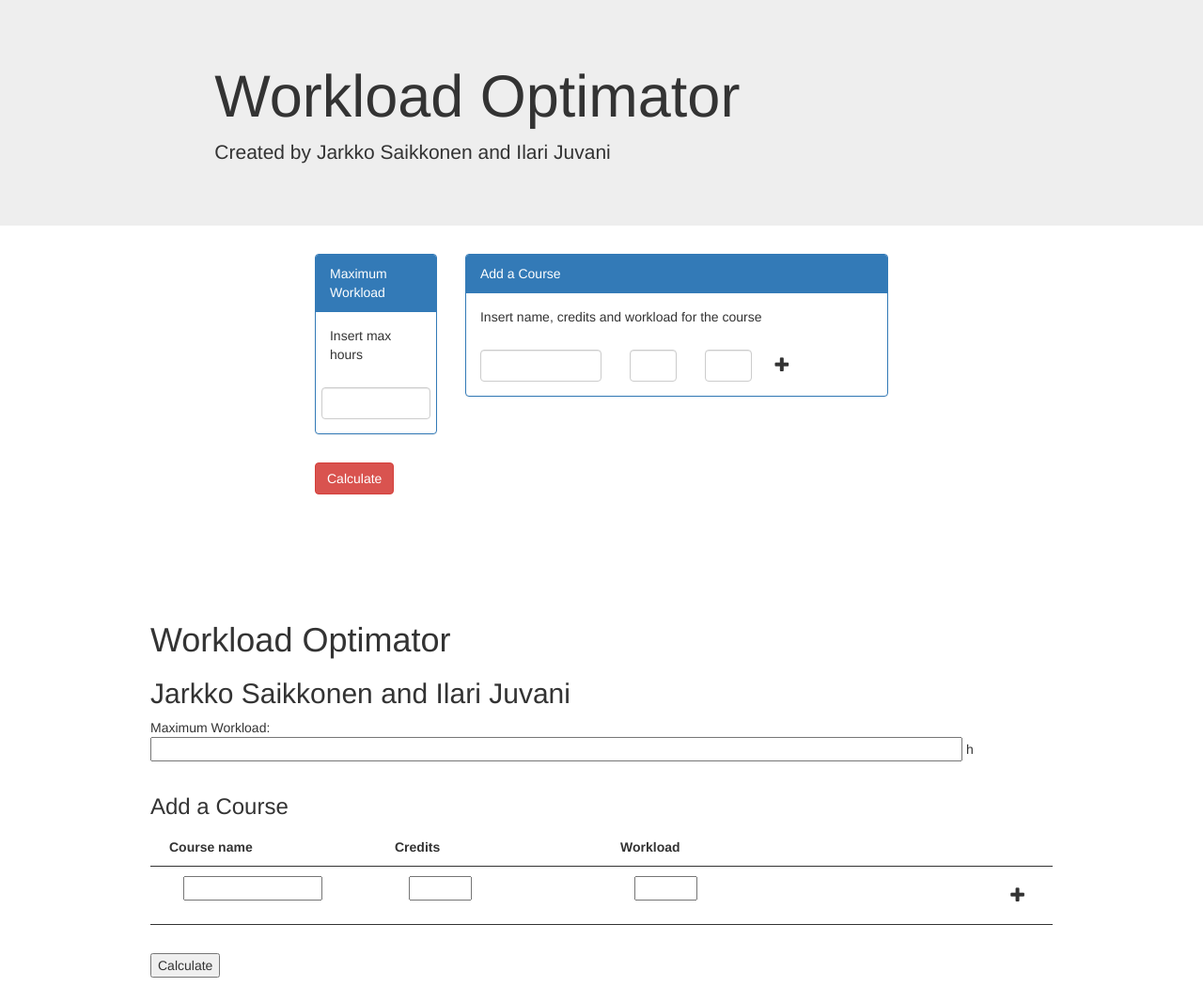
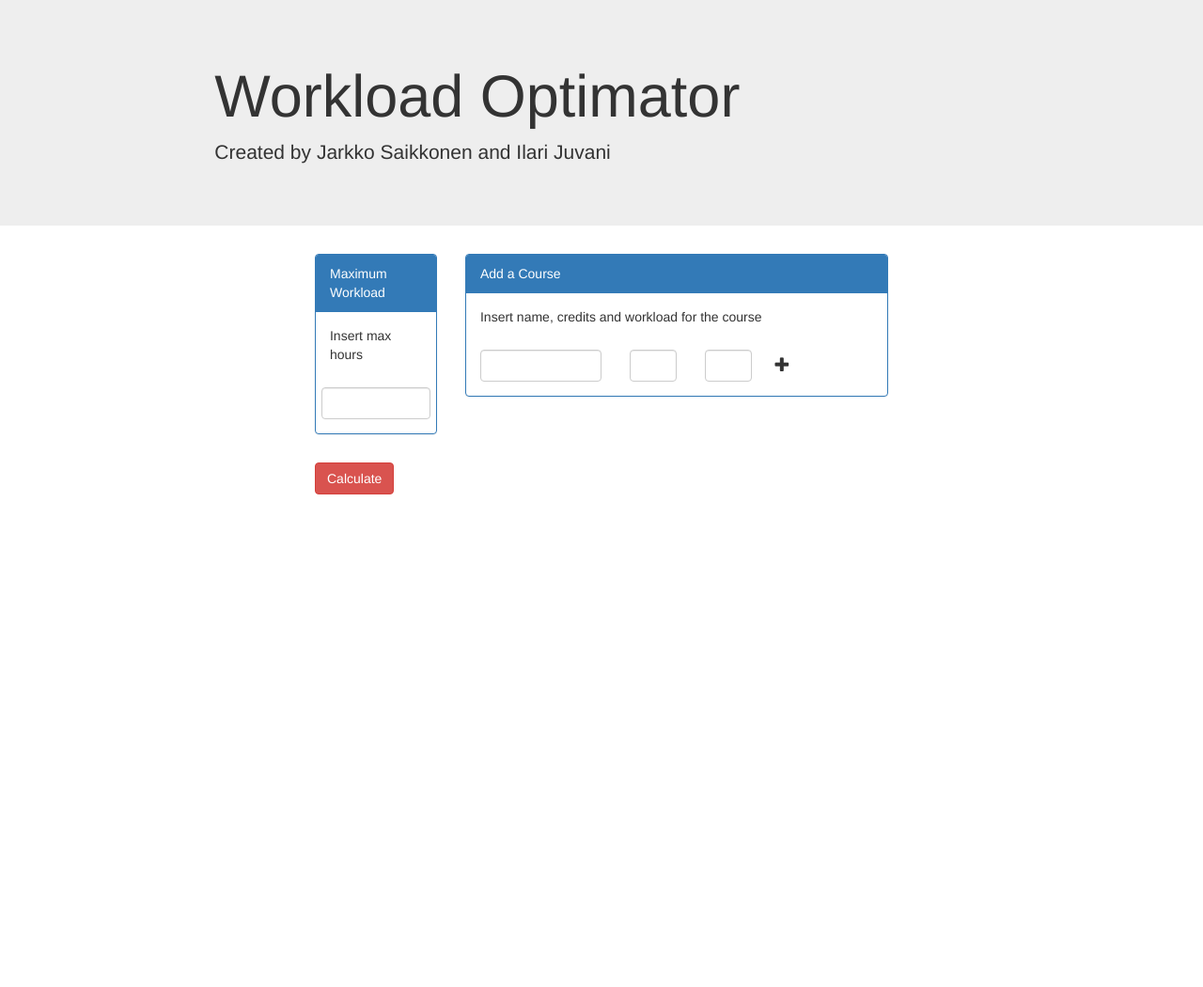
Before and after one commit to Jakewell/WorkloadOptimator, a plain HTML site: page index.html in a window 1280 px wide. Shown: the whole page at 94% size. After the commit the page ends 800 px from the top, so only its background shows below. Drawn offline with nearby package versions, Linux system fonts and the light colour scheme.

Commit message:
Update index.html

```diff
--- a/index.html
+++ b/index.html
@@ -86,35 +86,5 @@
 			</div>
 		</div>
 	</div>
-
-	<div id="mainContainer">
-		<h1>Workload Optimator</h1>
-		<h2>Jarkko Saikkonen and Ilari Juvani</h2>
-		<p>Maximum Workload: <input id="maxWorkloadInput" type="text" size="5" maxlength="3"> h</p>
-
-		<div id="addCourseContainer">
-			<h3>Add a Course</h3>
-			<table id="addCourseTable">
-				<tr>
-					<th>Course name</th>
-					<th>Credits</th>
-					<th>Workload</th>
-				</tr>
-				<tr>
-					<td><input id="courseNameInput" type="text" size="15" maxlength="20"></td>
-					<td><input id="creditsInput" type="text" size="5" maxlength="2"></td>
-					<td><input id="workloadInput" type="text" size="5" maxlength="3"></td>
-					<td><i id="plusButton" class="fa fa-plus fa-lg"></i></td>
-				</tr>
-			</table>
-		</div>
-
-		<div id="courseListContainer">
-			<table id="courseListTable">
-			</table>
-		</div>
-
-		<button id="calculateButton" type="button">Calculate</button>
-	</div>
 </body>
 </html>
```
